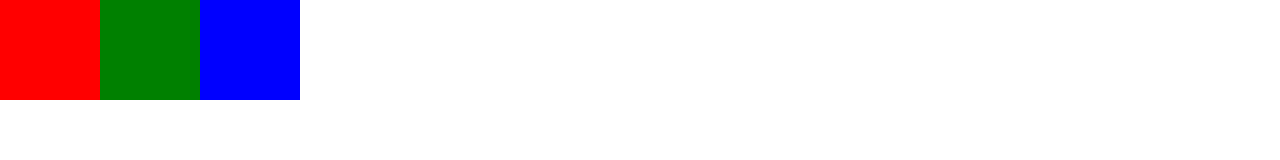
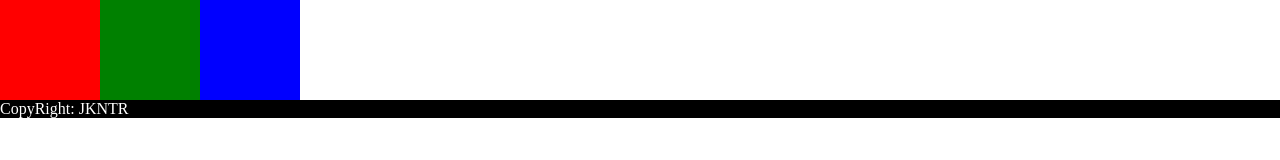
Before and after one commit to santa24/test4, a plain HTML site: page index.html in a window 1280 px wide. Drawn offline with Linux system fonts and the light colour scheme.

Commit message:
add footer

```diff
--- a/css/style.css
+++ b/css/style.css
@@ -20,3 +20,8 @@ body{
 .clearfix{
     clear:both;
 }
+
+footer{
+    color:white;
+    background:black;
+}
--- a/index.html
+++ b/index.html
@@ -13,7 +13,9 @@
                 <div id="B-Square" class="square color-b"></div>
                 <div class="clearfix"></div>
             </div>
-        <footer></footer>
+        <footer>
+            CopyRight: JKNTR
+        </footer>
         <script src="./js/program.js"></script>
     </body>
 </html>
```
